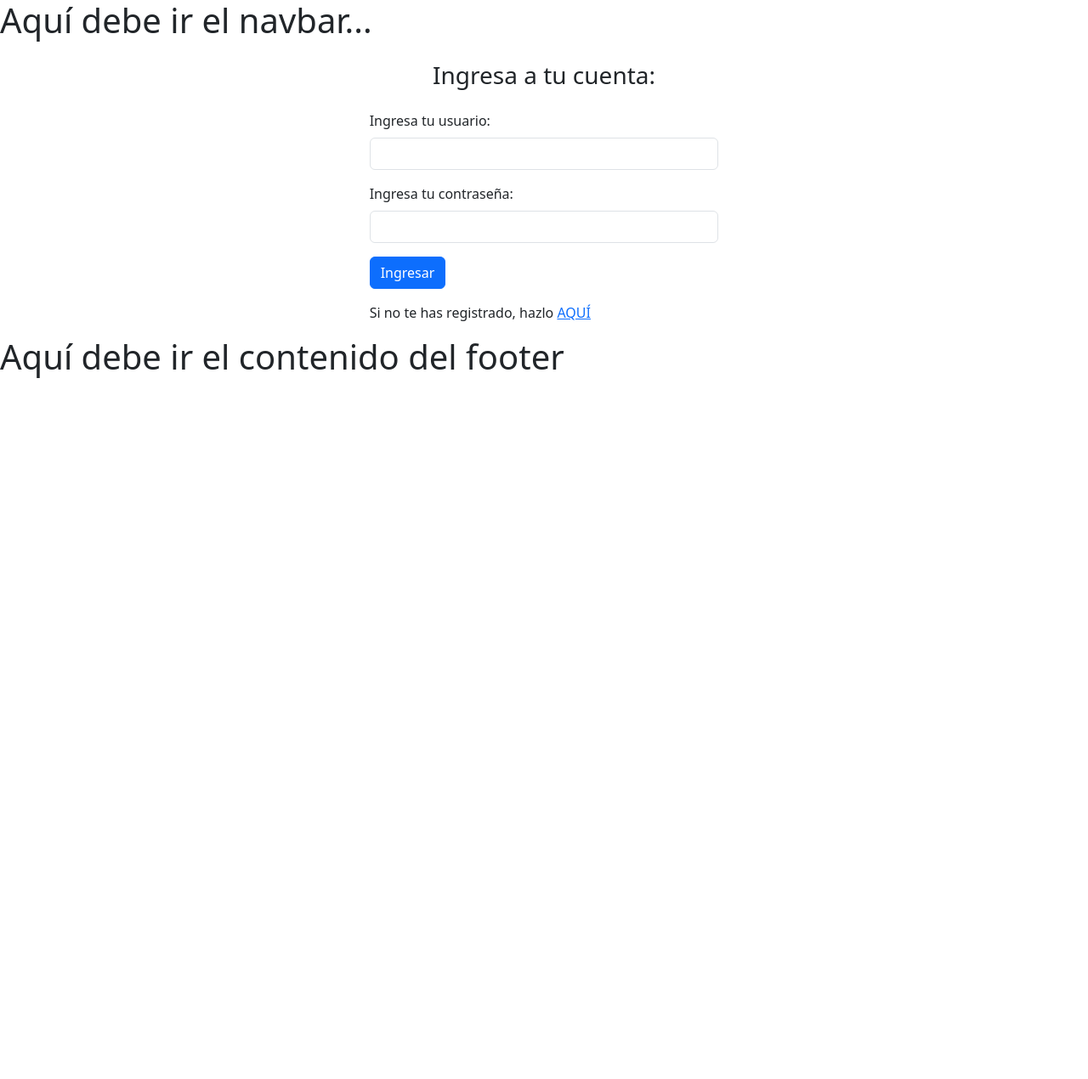
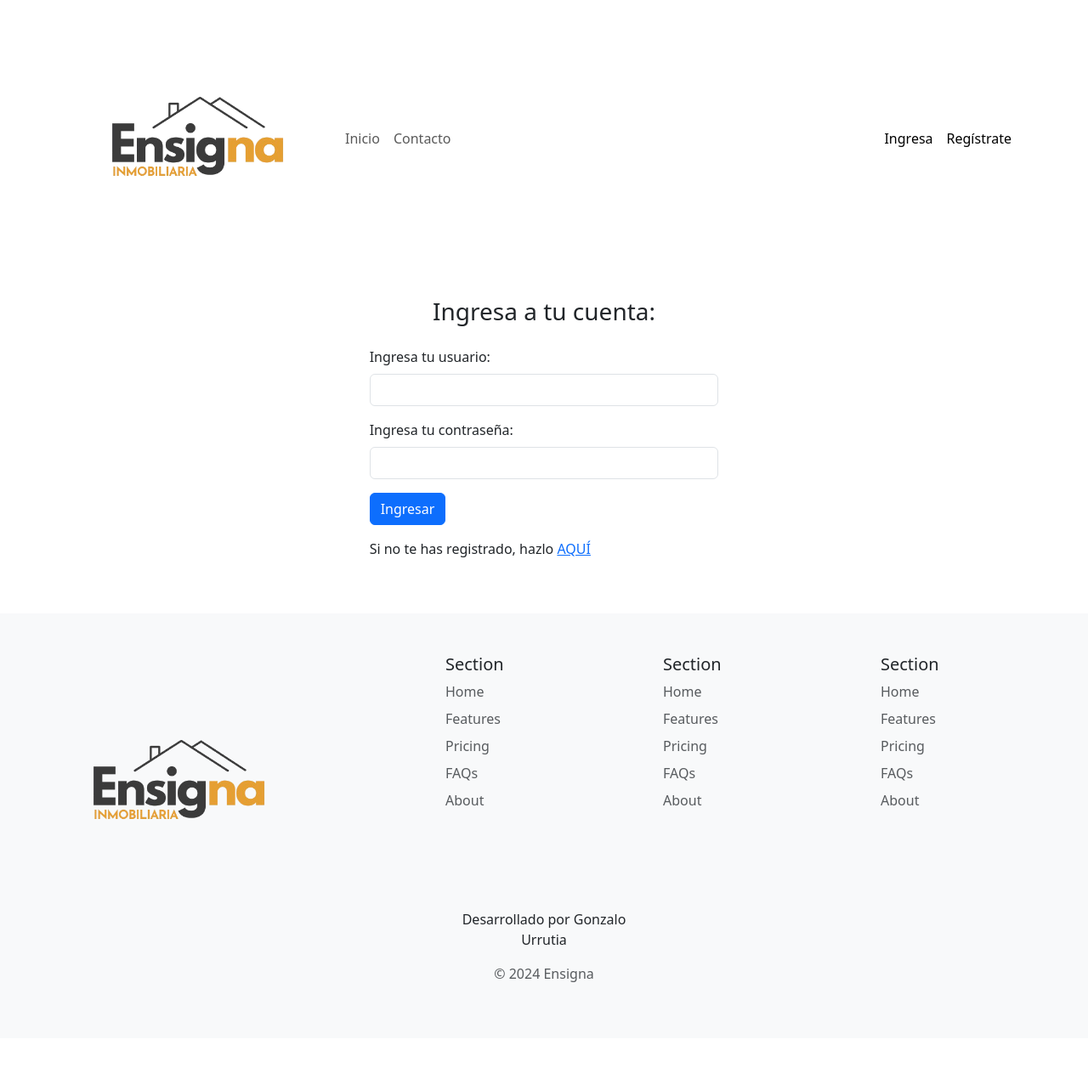
Before and after one commit to gurrutia15/proyecto_inmobiliaria, a Django app: page /accounts/login/ in a window 1280 px wide. Shown: the whole page at 85% size. Before the commit the page ends 445 px from the top, so only its background shows below. Run offline with Django 5.2, Linux system fonts and the light colour scheme.

Commit message:
[ADD][STYLE] Se creó index.html y modificó el navbar y el footer

```diff
--- a/app_inmobiliaria/templates/components/footer.html
+++ b/app_inmobiliaria/templates/components/footer.html
@@ -1 +1,56 @@
-<h1>Aquí debe ir el contenido del footer</h1>
+{% load static %}
+<div class="bg-body-tertiary">
+    <div class="container-fluid">
+        <footer class="row row-cols-1 row-cols-sm-2 row-cols-md-5 py-5 my-5">
+
+            <div class="col mx-auto align-self-center">
+                <a class="navbar-brand ms-5" href="/"><img class="img-logo" width="300" height="auto" src="{% static 'img/static-logo/obscuro.png' %}"
+                        alt="Logo Ensigna"></a>
+            </div>
+
+            <div class="col ">
+
+            </div>
+
+            <div class="col ">
+                <h5>Section</h5>
+                <ul class="nav flex-column">
+                    <li class="nav-item mb-2"><a href="#" class="nav-link p-0 text-body-secondary">Home</a></li>
+                    <li class="nav-item mb-2"><a href="#" class="nav-link p-0 text-body-secondary">Features</a></li>
+                    <li class="nav-item mb-2"><a href="#" class="nav-link p-0 text-body-secondary">Pricing</a></li>
+                    <li class="nav-item mb-2"><a href="#" class="nav-link p-0 text-body-secondary">FAQs</a></li>
+                    <li class="nav-item mb-2"><a href="#" class="nav-link p-0 text-body-secondary">About</a></li>
+                </ul>
+            </div>
+
+            <div class="col ">
+                <h5>Section</h5>
+                <ul class="nav flex-column">
+                    <li class="nav-item mb-2"><a href="#" class="nav-link p-0 text-body-secondary">Home</a></li>
+                    <li class="nav-item mb-2"><a href="#" class="nav-link p-0 text-body-secondary">Features</a></li>
+                    <li class="nav-item mb-2"><a href="#" class="nav-link p-0 text-body-secondary">Pricing</a></li>
+                    <li class="nav-item mb-2"><a href="#" class="nav-link p-0 text-body-secondary">FAQs</a></li>
+                    <li class="nav-item mb-2"><a href="#" class="nav-link p-0 text-body-secondary">About</a></li>
+                </ul>
+            </div>
+
+            <div class="col ">
+                <h5>Section</h5>
+                <ul class="nav flex-column">
+                    <li class="nav-item mb-2"><a href="#" class="nav-link p-0 text-body-secondary">Home</a></li>
+                    <li class="nav-item mb-2"><a href="#" class="nav-link p-0 text-body-secondary">Features</a></li>
+                    <li class="nav-item mb-2"><a href="#" class="nav-link p-0 text-body-secondary">Pricing</a></li>
+                    <li class="nav-item mb-2"><a href="#" class="nav-link p-0 text-body-secondary">FAQs</a></li>
+                    <li class="nav-item mb-2"><a href="#" class="nav-link p-0 text-body-secondary">About</a></li>
+                </ul>
+            </div>
+            <div class="container-fluid text-center">
+                <div class="row">
+                    <p class="text-center  fw-lighter">Desarrollado por Gonzalo Urrutia</p>
+                    <p class="text-body-secondary">&copy; 2024 Ensigna</p>
+                </div>
+            </div>
+        </footer>
+
+    </div>
+</div>
--- a/app_inmobiliaria/templates/components/navbar.html
+++ b/app_inmobiliaria/templates/components/navbar.html
@@ -1 +1,48 @@
-<h1>Aquí debe ir el navbar...</h1>
+{% load static %}
+<nav class="navbar navbar-expand-lg bg-body-light mb-3">
+    <div class="container d-flex flex-wrap">
+        <a class="navbar-brand" href="/"><img class="img-logo" width="300" height="auto" src="{% static 'img/static-logo/obscuro.png' %}"
+                alt="Logo Ensigna"></a>
+        <button class="navbar-toggler" type="button" data-bs-toggle="collapse" data-bs-target="#navbarSupportedContent"
+            aria-controls="navbarSupportedContent" aria-expanded="false" aria-label="Toggle navigation">
+            <span class="navbar-toggler-icon"></span>
+        </button>
+        <div class="collapse navbar-collapse" id="navbarSupportedContent">
+            <ul class="navbar-nav me-auto mb-2 mb-lg-0">
+                <li class="nav-item">
+                    <a class="nav-link" aria-current="page" href="/">Inicio</a>
+                </li>
+                <li class="nav-item">
+                    <a class="nav-link" href="#">Contacto</a>
+                </li>
+                {% if user.is_authenticated %}
+                {% if user.userprofile.rol == 'arrendador' or user.is_staff %}
+                <li class="nav-item">
+                    <a class="nav-link" href="#">Agregar Propiedad</a>
+                </li>
+                {% endif %}
+                <li class="nav-item">
+                    <a class="nav-link" href="#">Mis Datos</a>
+                </li>
+                {% endif %}
+            </ul>
+            <ul class="navbar-nav">
+                {% if user.is_authenticated %}
+                <li class="nav-item">
+                    <form action="{% url 'logout' %}" method="post">
+                        {% csrf_token %}
+                        <button class="nav-link link-body-emphasis" type="submit">Log Out</button>
+                    </form>
+                </li>
+                {% else %}
+                <li class="nav-item">
+                    <a href="{% url 'login' %}" class="nav-link link-body-emphasis px-2">Ingresa</a>
+                </li>
+                <li class="nav-item">
+                    <a href="#" class="nav-link link-body-emphasis px-2">Regístrate</a>
+                </li>
+                {% endif %}
+            </ul>
+        </div>
+    </div>
+</nav>
--- /dev/null
+++ b/app_inmobiliaria/templates/index.html
@@ -0,0 +1,5 @@
+{% extends 'base.html' %}
+
+{% block content %}
+<h1>Este es el index</h1>
+{% endblock %}
--- a/app_inmobiliaria/urls.py
+++ b/app_inmobiliaria/urls.py
@@ -1,6 +1,6 @@
 from django.urls import path
-
+from .views import index
 
 urlpatterns = [
-
+    path('', index, name='index'),
 ]
--- a/app_inmobiliaria/views.py
+++ b/app_inmobiliaria/views.py
@@ -1,3 +1,5 @@
 from django.shortcuts import render
 
 # Create your views here.
+def index(request):
+    return render(request, 'index.html')
```
Also changed, not shown: app_inmobiliaria/static/img/static-logo/claro.png (added), app_inmobiliaria/static/img/static-logo/obscuro.png (added).
